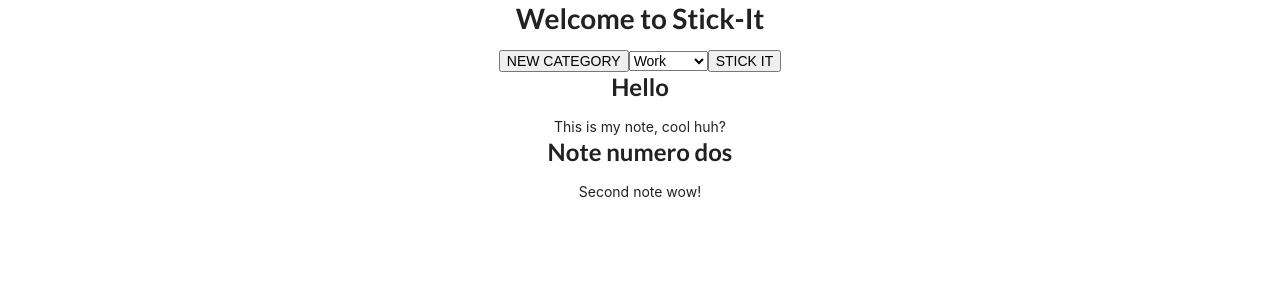
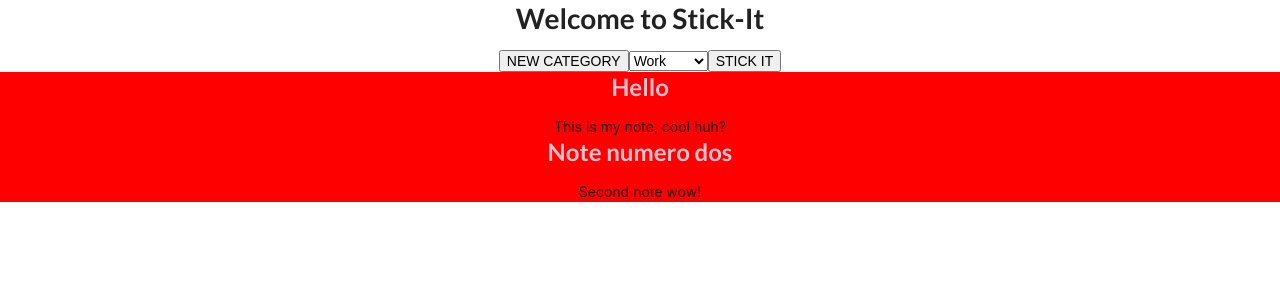
Before and after one commit to SofiaFredriksson/stick-it, a React (Create React App) app: page / in a window 1280 px wide. Shown: the top 300 px of the page. Built offline with nearby package versions, Linux system fonts and the light colour scheme.

Commit message:
added colour to note card

```diff
--- a/src/components/NoteCard.js
+++ b/src/components/NoteCard.js
@@ -5,8 +5,8 @@ class NoteCard extends React.Component {
 
   render () {
     return (
-      <div>
-          <h2>{this.props.note.title}</h2>
+      <div style={{backgroundColor: "red"}}>
+          <h2 style={{color: "pink"}}>{this.props.note.title}</h2>
                     <p>{this.props.note.content}</p>
                         </div>
     )
```
